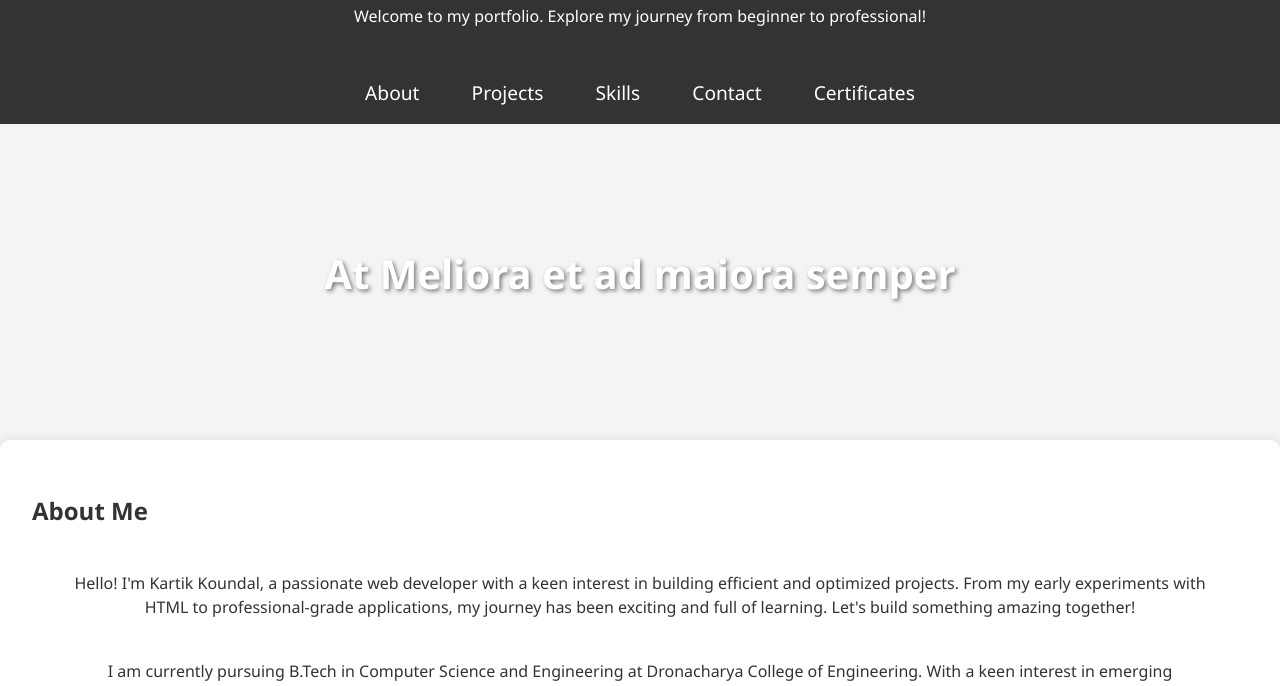
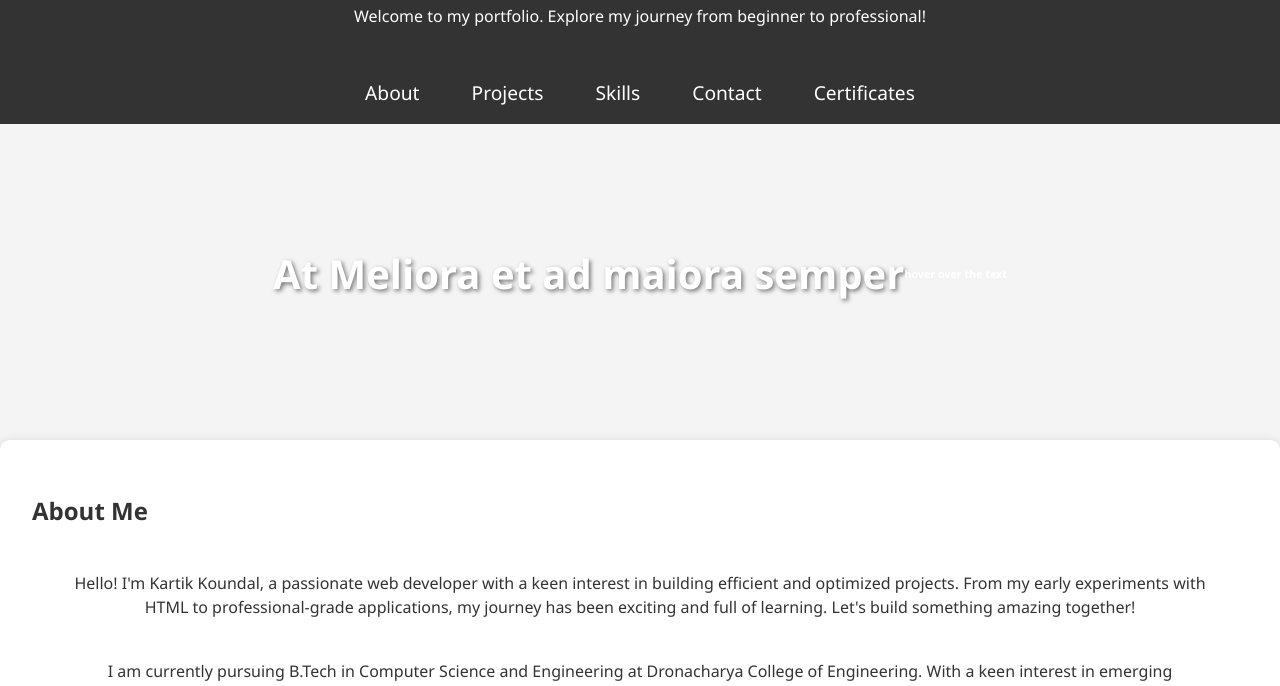
Before and after one commit to Kartikk-git/my-portfolio, a plain HTML site: page index.html in a window 1280 px wide. Shown: the part 106-792 px from the top of the page. Drawn offline with Linux system fonts and the light colour scheme.

Commit message:
Update index.html

```diff
--- a/index.html
+++ b/index.html
@@ -40,6 +40,7 @@
     <!-- Hero Section -->
     <div class="hero">
       <h1><abbr title="Always towards the better and greater things" style="text-decoration: none;">At Meliora et ad maiora semper</abbr></h1>
+      <h6>hover over the text</h6>
     </div>
 
     <!-- About Section -->
```
